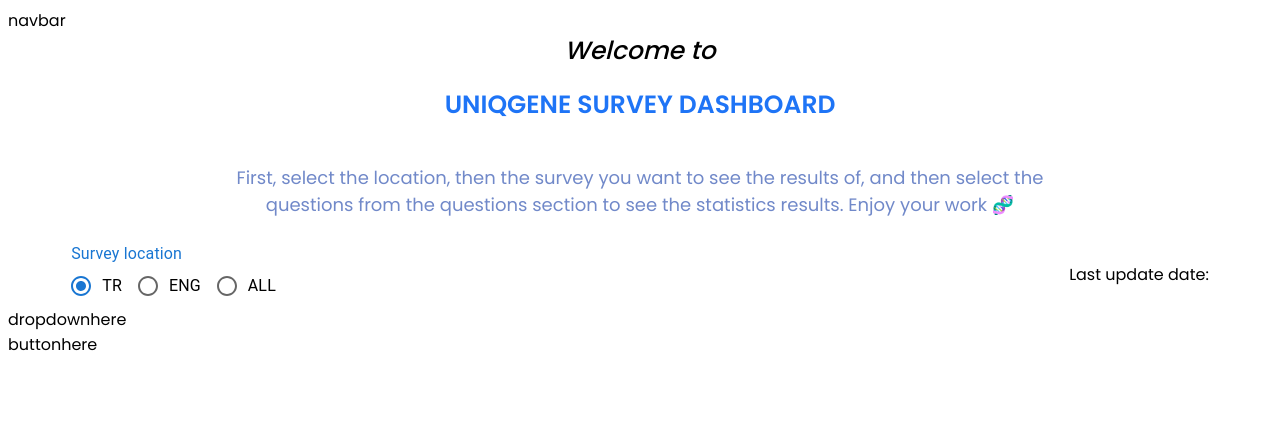
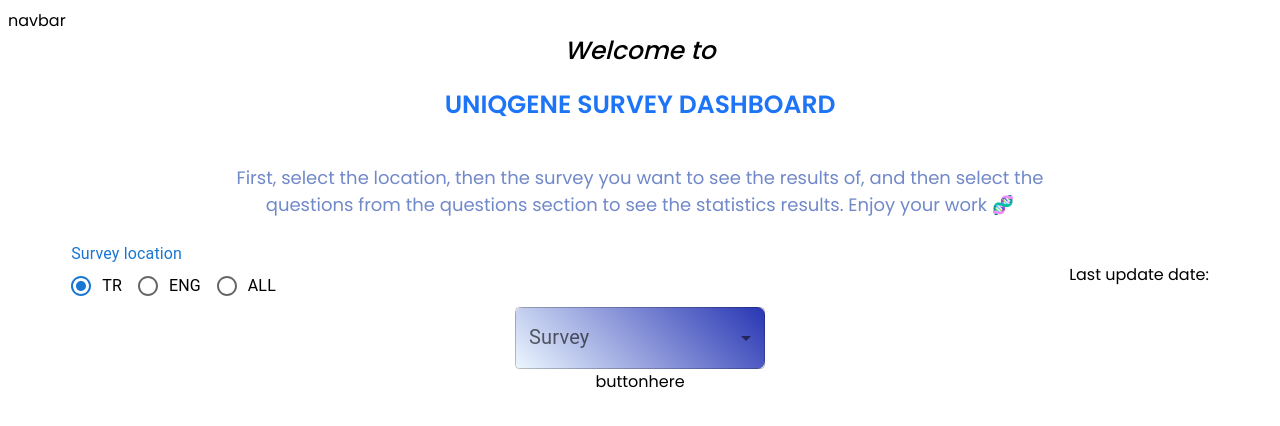
Before and after one commit to gozdesimsekk/SurveyUniq, a React (Create React App) app: page / in a window 1280 px wide. Both pictures are taken after a click on the label "TR". Shown: the top 426 px of the page. Built offline with nearby package versions, Linux system fonts and the light colour scheme.

Commit message:
welcome and pick div

```diff
--- a/src/pages/HomePage.css
+++ b/src/pages/HomePage.css
@@ -35,3 +35,18 @@
     align-items: center;
     margin: 0 auto;
 }
+.surveytypeandresponse{
+    display: flex;
+    justify-content: center;
+    align-items: center;
+    text-align: center;
+    flex-direction: column;
+}
+#demo-simple-select-label{
+    font-size: 20px;
+    font-weight: 400;
+}
+#demo-simple-select{
+    color: white;
+    font-size: 20px;
+}
--- a/src/pages/HomePage.js
+++ b/src/pages/HomePage.js
@@ -1,13 +1,38 @@
-import React from 'react'
+import React, { useState } from 'react';
 import "./HomePage.css"
 import Radio from '@mui/material/Radio';
 import RadioGroup from '@mui/material/RadioGroup';
 import FormControlLabel from '@mui/material/FormControlLabel';
 import FormControl from '@mui/material/FormControl';
 import FormLabel from '@mui/material/FormLabel';
+import Select from '@mui/material/Select';
+import InputLabel from '@mui/material/InputLabel';
+import MenuItem from '@mui/material/MenuItem';
+import Box from '@mui/material/Box';
 
 
 const HomePage = () => {
+
+  const [showDiv, setShowDiv] = useState(false);
+  const [surveykind, setSurveykind] = useState('');
+
+
+  const handleChange = (event) => {
+    setSurveykind(event.target.value);
+  };
+
+  const [totalResponse, setTotalResponse] = useState(0);
+
+    //  toplam yanıt sayısını güncelle
+    const handleDropdownChange = (event) => {
+      handleChange(event);
+      setSurveykind(event.target.value);
+
+      // Simüle edilen toplam yanıt sayısını güncelle
+      // Burada, gerçek verilere bağlı olarak toplam yanıt sayısını güncelleyebilirsiniz.
+      // Örnek olarak, 10 olarak varsayalım:
+      setTotalResponse(10);
+    };
   return (
     <div>
 <div>
@@ -34,26 +59,48 @@ const HomePage = () => {
         row
         aria-labelledby="demo-row-radio-buttons-group-label"
         name="row-radio-buttons-group"
+        onChange={() => setShowDiv(true)}
       >
         <FormControlLabel value="tr" control={<Radio />} label="TR" />
         <FormControlLabel value="eng" control={<Radio />} label="ENG" />
         <FormControlLabel value="all" control={<Radio />} label="ALL" />
       </RadioGroup>
     </FormControl>
+
       </div>
      <div className='lastupdate'>
       Last update date:
      </div>
        </div>
 
+       {showDiv &&
        <div className='surveytypeandresponse'>
      <div className='dropsurvey'>
-     dropdownhere
+     <Box sx={{ minWidth: 250 ,backgroundImage: "linear-gradient(45deg, rgba(237, 247, 255, 1)  0%,rgba(39, 53, 179, 1)  100%)", borderRadius: "8px"}}>
+     <FormControl fullWidth>
+  <InputLabel id="demo-simple-select-label">Survey</InputLabel>
+  <Select
+    labelId="demo-simple-select-label"
+    id="demo-simple-select"
+    value={surveykind}
+    label="Survey Kind"
+    onChange={handleDropdownChange}
+  >
+  {/* Bu kısımda menuitemlere  reportlar maplenecek */}
+    <MenuItem value="reportsurvey">Report Survey</MenuItem>
+    <MenuItem value="nutritionsurvey">Nutrition Survey</MenuItem>
+
+  </Select>
+</FormControl>
+ </Box>
+ {totalResponse > 0 && (
+ <Box mt={0} border={1} borderRadius={2} borderTop={0} fontSize={20} color={"#273DB3"} p={2}>  {totalResponse} Total Response</Box> )}
      </div>
      <div className='seetheresult'>
      buttonhere
      </div>
      </div>
+       }
 
     </div>
   )
```
